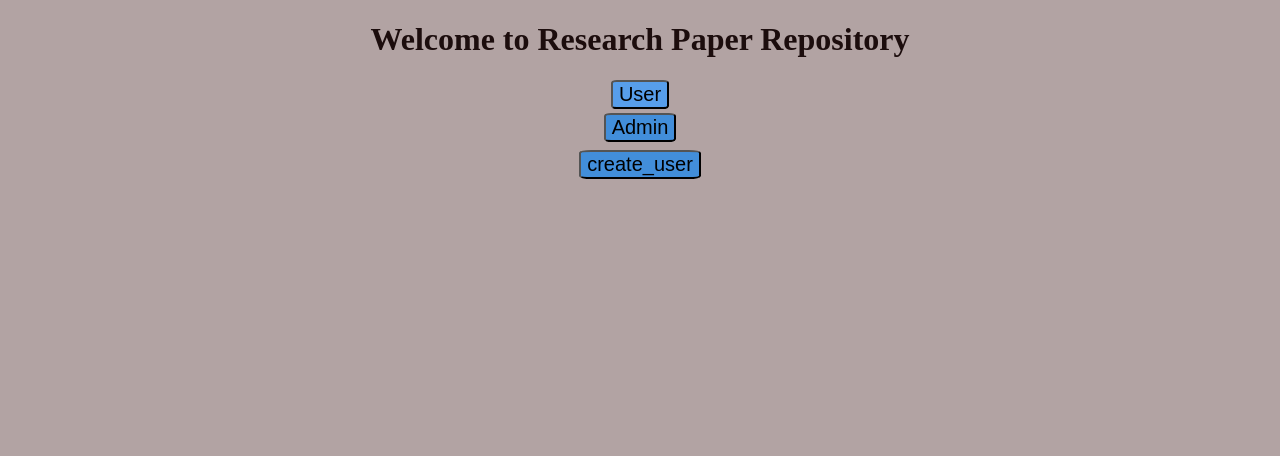
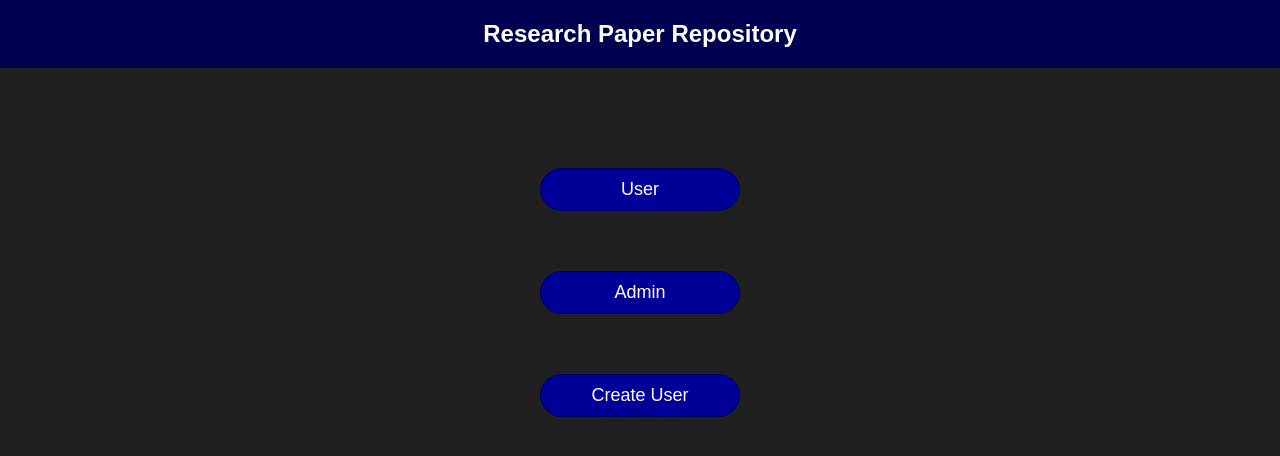
Before and after one commit to Srujan-rai/Research_paper_repository_management_system, a Flask app: page /home in a window 1280 px wide. Shown: the top 456 px of the page. Run offline with Flask 3, Linux system fonts and the light colour scheme.

Commit message:
home page styled

```diff
--- a/Templates/home.html
+++ b/Templates/home.html
@@ -7,10 +7,10 @@
         <title>Information repository</title>
         <meta name="description" content="">
         <meta name="viewport" content="width=device-width, initial-scale=1">
-        <link rel="stylesheet" href="{{url_for('static',filename='CSS/style.css')}}">
+        <link rel="stylesheet" href="../static/CSS/style.css">
     </head>
     <body>
-        <h1>{{content}}</h1>
+        <h2>Research Paper Repository</h2>
     <div class=button-container>
         <form action="/user" method="GET">
             <button class= "button1"type="submit">User</button>
@@ -19,7 +19,7 @@
             <button class="button2" type="submit">Admin</button>
         </form>
         <form action="/create_user" method="post">
-            <button class="button3" type="submit">create_user</button>
+            <button class="button3" type="submit">Create User</button>
         </form>
     </div>
         <script src="" async defer></script>
--- a/static/CSS/style.css
+++ b/static/CSS/style.css
@@ -1,58 +1,40 @@
 body{
-    background-color: rgb(178, 163, 163);
+    background-color: #202020;
     background-image: url('');
+    font-family: Arial, Helvetica, sans-serif;
+    color: #fff;
+    margin: 0;
 }
-h1{
+h2{
     text-align: center;
-    color: rgb(28, 13, 13);
+    background-color: #000051;
+    margin: 0;
+    width: max-screen;
+    position: relative;
+    top: 0;
+    padding: 20px;
+    margin-bottom: 100px;
 }
 
 .button-container{
-    text-align: center;
+    display: flex;
+    flex-direction: column;
+    row-gap: 50px;
+    align-items: center;
 }
 
-
-.button1{
-
-    background-color: rgb(87, 158, 235);
-    border-radius: 10%;
-    align-items: center;
-    size: 10%;
+button {
+    width: 200px;
+    border-radius: 25px;
+    background-color: #000099;
+    color: #fff;
+    padding: 10px;
+    margin-bottom: 10px;
+    border: solid 1px #000066;
     cursor: pointer;
-    font-size: 20px;
-
-
-}
-
-.button2{
-    background-color:rgb(66, 142, 218);
-    border-radius: 10%;
-    align-content: center;
-    margin: 4px 2px;
-    cursor: pointer;
-    font-size: 20px;
-
-
-}
-.button3{
-    background-color:rgb(66, 142, 218);
-    border-radius: 10%;
-    align-content: center;
-    margin: 4px 2px;
-    cursor: pointer;
-    font-size: 20px;
-
-
-}
-.button1:hover{
-    background-color: aliceblue;
-
-}
-
-.button2:hover{
-    background-color: aquamarine;
-}
-
-.button3:hover{
-    background-color: aquamarine;
-}
+    transition: 0.1s;
+    font-size: 18px;
+  }
+  button:hover{
+    background-color: #0000a1;
+  }
```
